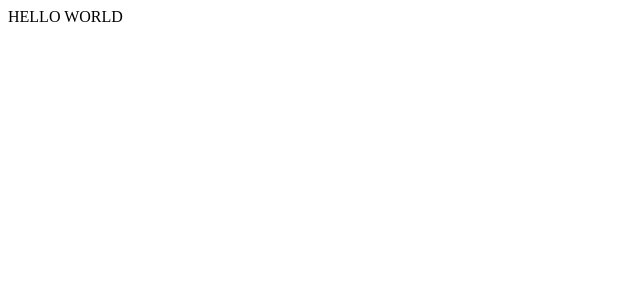
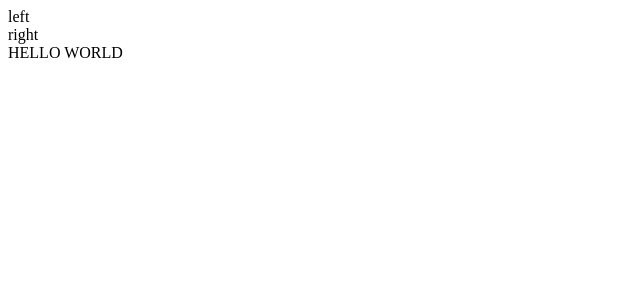
Before and after one commit to kimbumsoo0820/Steam-Clone, a React (Create React App) app: page / in a window 1280 px wide. Shown: the top 300 px of the page, without its empty margins (0-640 px from the left). Built offline with nearby package versions, Linux system fonts and the light colour scheme.

Commit message:
ADD : coponents folder

```diff
--- a/src/App.js
+++ b/src/App.js
@@ -1,8 +1,11 @@
 import { BrowserRouter, Routes, Route } from "react-router-dom";
 import Home from "./page/Home/HomePage";
+import Navbar from "./components/navbar/global_navbar";
+
 function App() {
   return (
     <BrowserRouter>
+      <Navbar></Navbar>
       <div className="App">
         <Routes>
           <Route path="/" element={<Home />} />
--- /dev/null
+++ b/src/components/navbar/global_navbar.tsx
@@ -0,0 +1,24 @@
+import React from "react";
+
+
+function Navbar() {
+  return (
+    <div className="navbar">
+      <div className="content">
+        <div className="left_area">
+          <div className="logo">
+            left
+          </div>
+          <div className="headerMenu">
+
+          </div>
+        </div>
+        <div className="right_area">
+          right
+        </div>
+      </div>
+    </div>
+  )
+}
+
+export default Navbar;
```
Also changed, not shown: 1 other file (tests, documents, lock files or other folders).
